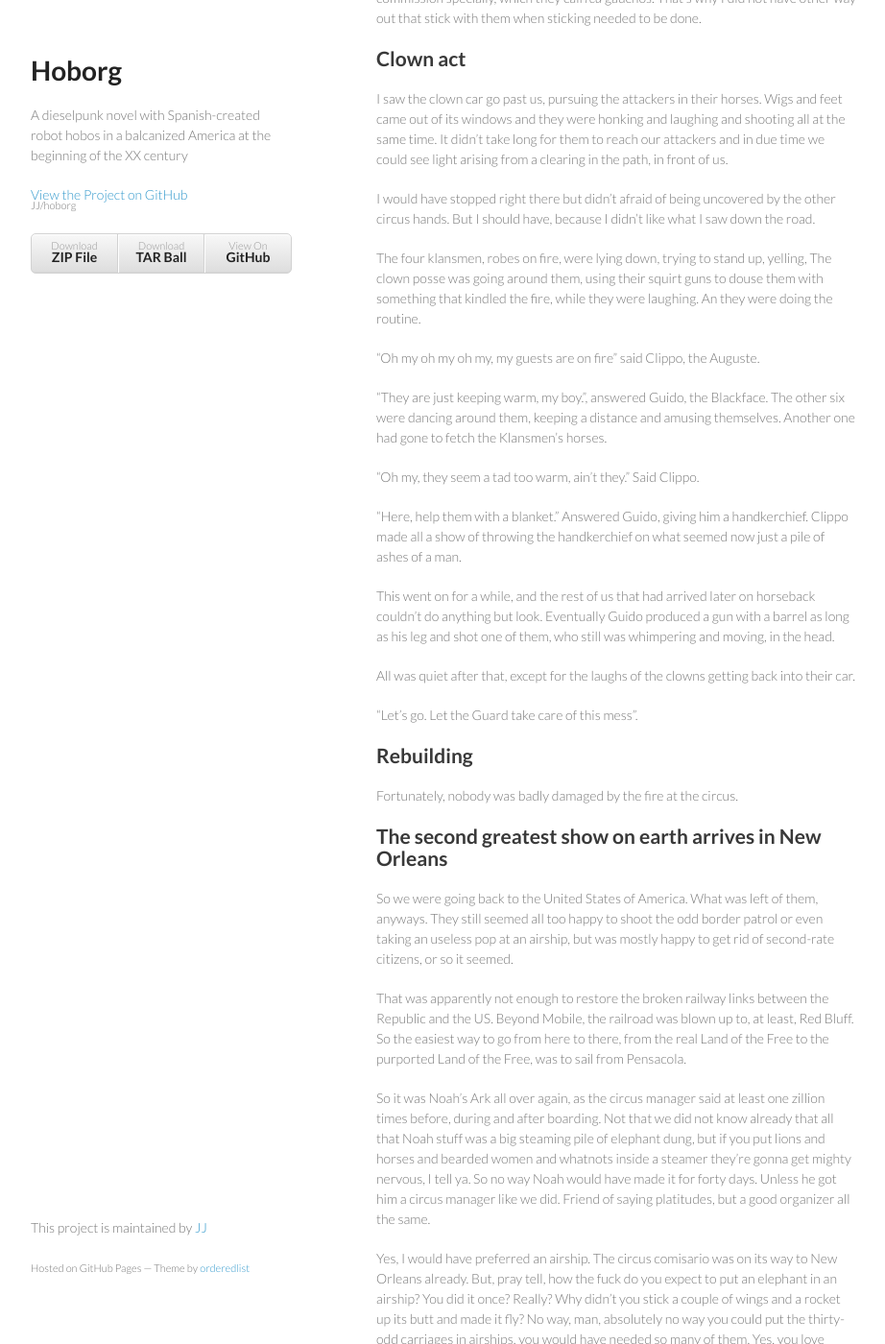
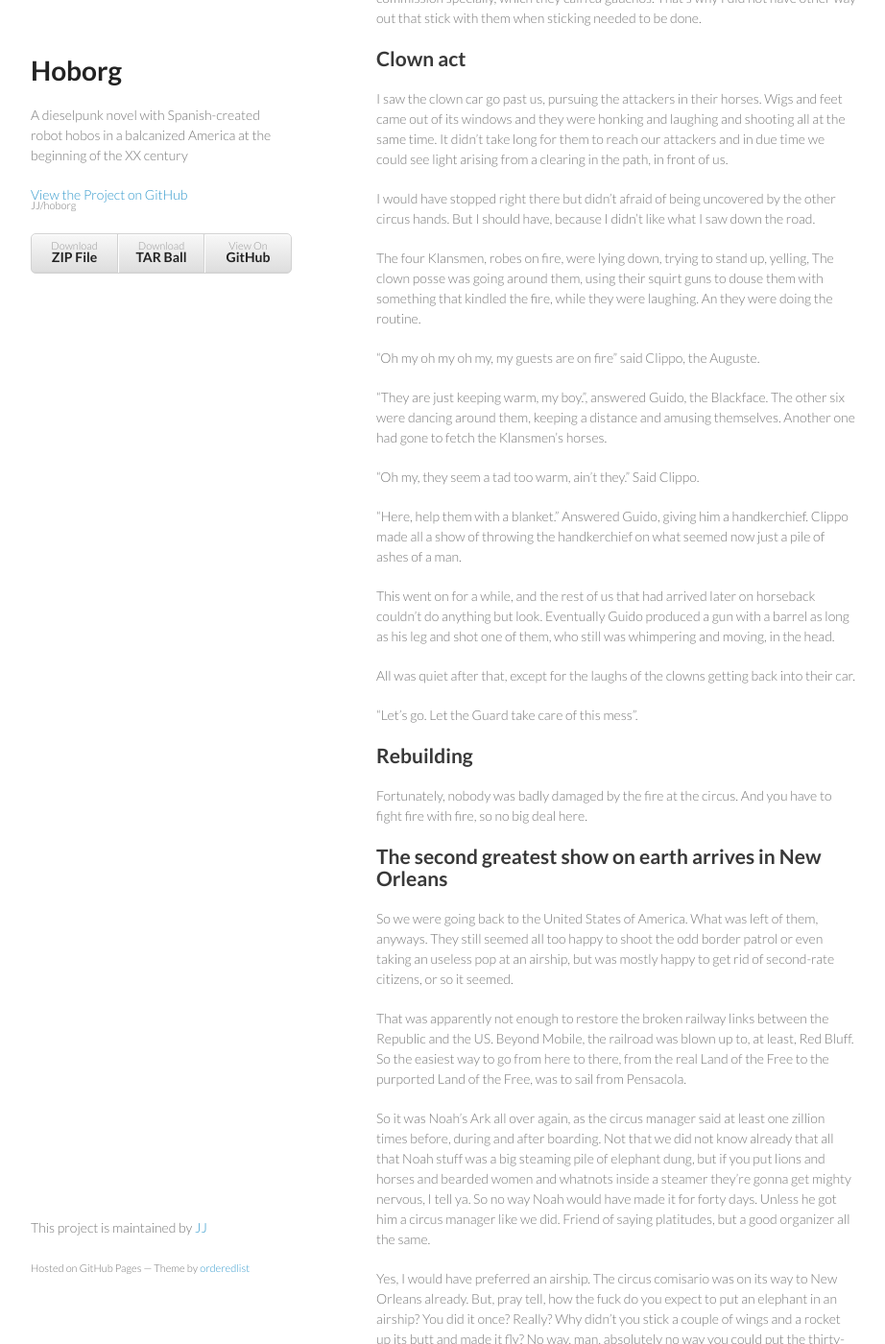
Before and after one commit to JJ/hoborg, a Jekyll site: the page built from text/text.md, in a window 1280 px wide and 1400 px high, scrolled down 4727 px. Shown: the whole window at 96% size, without its empty margins (178-1100 px from the left). Built offline with Jekyll 4.4.1, drawn with Linux system fonts in a browser that asks for light colours.

Commit message:
Sync text/text.md from master to gh-pages

```diff
--- a/text/text.md
+++ b/text/text.md
@@ -283,7 +283,7 @@ I would have stopped right there but didn't afraid of being uncovered
 by the other circus hands. But I should have, because I didn't like
 what I saw down the road.
 
-The four klansmen, robes on fire, were lying down, trying to stand up,
+The four Klansmen, robes on fire, were lying down, trying to stand up,
 yelling, The clown posse was going around them, using their squirt
 guns to douse them with something that kindled the fire, while they
 were laughing. An they were doing the routine.
@@ -314,7 +314,7 @@ back into their car.
 Rebuilding
 -------------
 
-Fortunately, nobody was badly damaged by the fire at the circus.
+Fortunately, nobody was badly damaged by the fire at the circus. And you have to fight fire with fire, so no big deal here.
 
 
 The second greatest show on earth arrives in New Orleans
```
